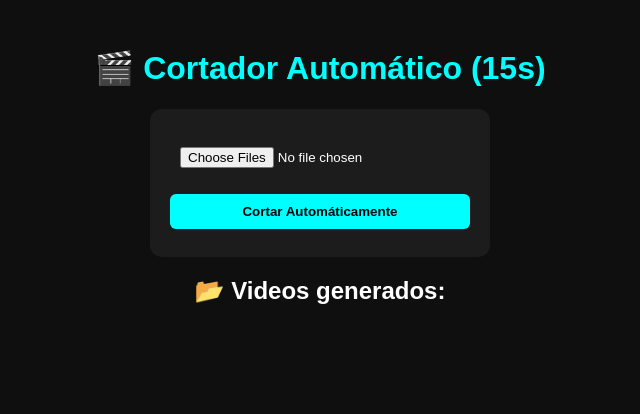
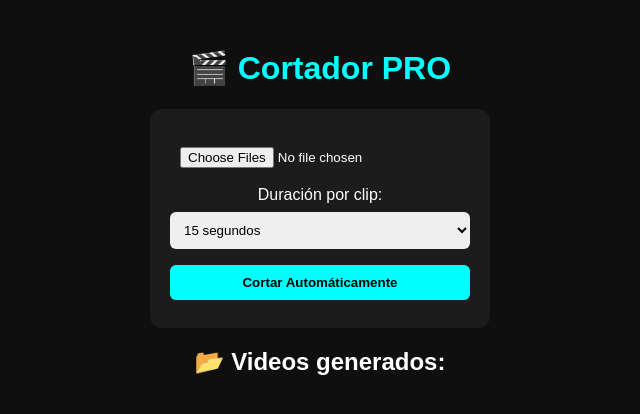
Before and after one commit to KekoOfficial/X, a Flask app: template templates/index.html in a window 1280 px wide. Shown: the top 414 px of the page, without its empty margins (320-960 px from the left). Run offline with Flask 3, Linux system fonts and the light colour scheme; the template is opened without the code that fills it, so the values that code supplies are empty; parts of the project's set-up code (start-up, migrations or seed data) failed here and were passed over.

Commit message:
Actualizar index.html

```diff
--- a/templates/index.html
+++ b/templates/index.html
@@ -2,15 +2,23 @@
 <html lang="es">
 <head>
 <meta charset="UTF-8">
-<title>Khasam Auto Cutter</title>
+<title>Khasam Cutter PRO</title>
 <link rel="stylesheet" href="{{ url_for('static', filename='style.css') }}">
 </head>
 <body>
 
-<h1>🎬 Cortador Automático (15s)</h1>
+<h1>🎬 Cortador PRO</h1>
 
 <form method="post" enctype="multipart/form-data">
     <input type="file" name="files" multiple required>
+
+    <label>Duración por clip:</label>
+    <select name="duration">
+        <option value="15">15 segundos</option>
+        <option value="30">30 segundos</option>
+        <option value="60">60 segundos</option>
+    </select>
+
     <button type="submit">Cortar Automáticamente</button>
 </form>
 
```
